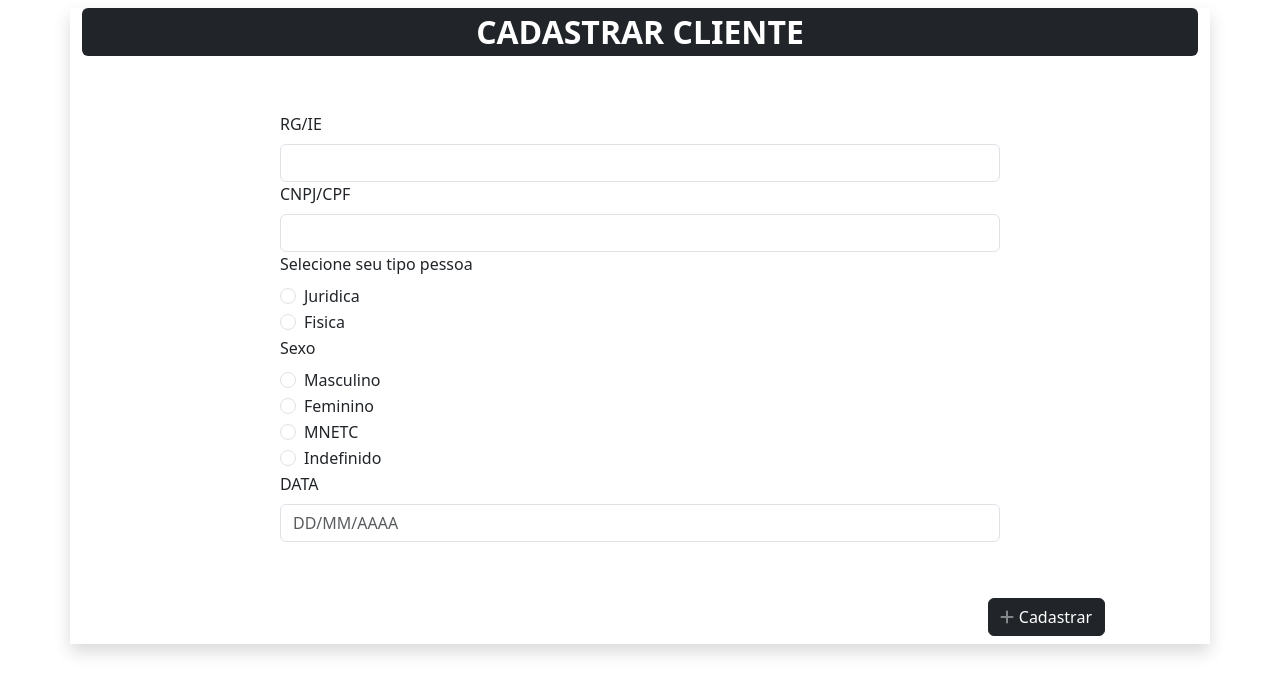
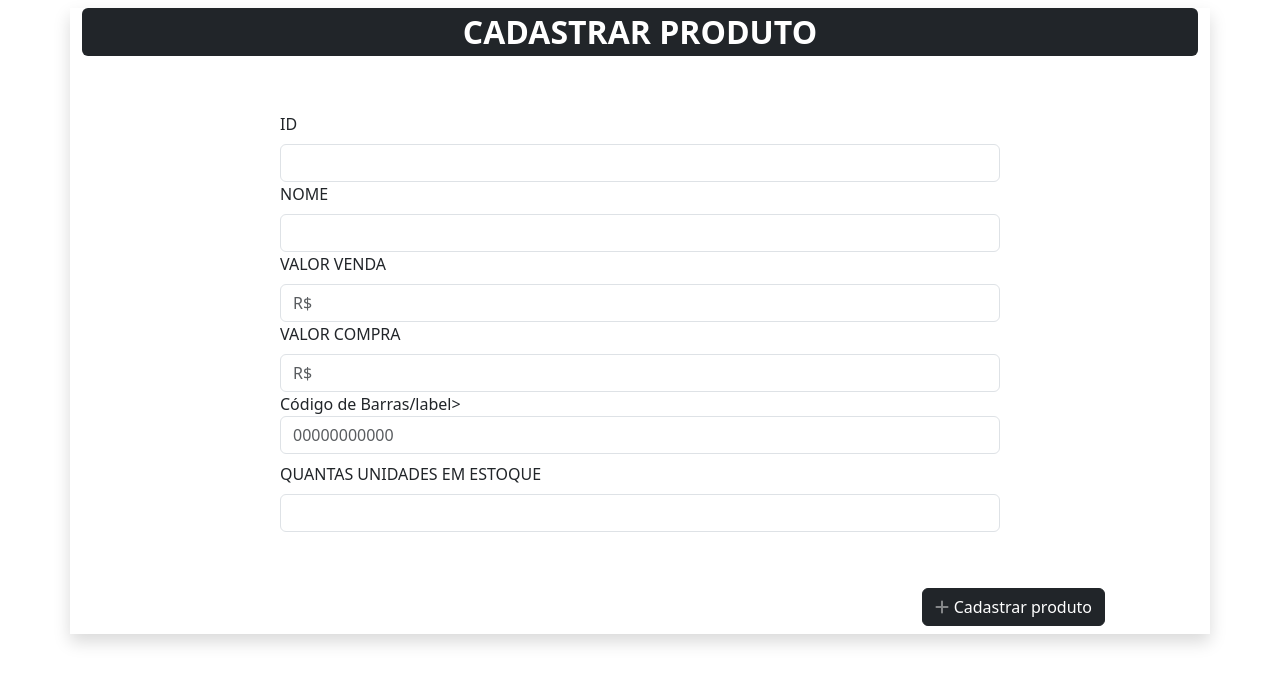
Before and after one commit to MatheusOscary/WEBPHP, a PHP site: page /produto/produto_inserir.php in a window 1280 px wide. Shown: the top 695 px of the page. Run offline with PHP 8.4, Linux system fonts and the light colour scheme; some libraries are stand-ins or nearby versions.

Commit message:
SacheteJAo Bootstrapproduto

```diff
--- a/view/produto/produto_inserir.php
+++ b/view/produto/produto_inserir.php
@@ -12,7 +12,7 @@
             margin-top: 5%;
         }
     </style>
-    <title>Cadastrar Cliente</title>
+    <title>Cadastrar produto</title>
 </head>
 <body>
     <div class="dsp-flex justify-content-center">
@@ -20,70 +20,43 @@
             <div class="container shadow pb-2">
             <div class="col-md-12 container dsp-flex justify-content-between position-relative progress-box bg-dark rounded mt-2">
                 <div class="col-md-12 title-person-2" align="center">
-                    CADASTRAR CLIENTE
+                    CADASTRAR PRODUTO
                 </div>
             </div>
-            <!-- RG-->
+            <!-- ID-->
             <div class="col-md-8 container dsp-flex flex-column justify-content-center">
-                <label for="User" class="form-label">RG/IE</label>
+                <label for="User" class="form-label">ID</label>
                 <input type="text" class="form-control" name="User" id="User">
             </div>
-            <!-- CNPJ -->
+            <!-- NOME -->
             <div class="col-md-8 container dsp-flex flex-column justify-content-center">
-                <label for="Pass" class="form-label">CNPJ/CPF</label>
+                <label for="Pass" class="form-label">NOME</label>
                 <input type="text" class="form-control" name="Pass" id="Pass">
             </div>
-            <!-- TIPO PESSOA -->
+            <!-- VALOR VENDA -->
             <div class="col-md-8 container dsp-flex flex-column justify-content-center">
-            <label for="Pass" class="form-label">Selecione seu tipo pessoa</label>
-            <div class="form-check">
-  <input class="form-check-input" type="radio" name="flexRadioDefault" id="flexRadioDefault1">
-  <label class="form-check-label" for="flexRadioDefault1">
-    Juridica
-  </label>
-</div>
-<div class="form-check">
-  <input class="form-check-input" type="radio" name="flexRadioDefault" id="flexRadioDefault2" >
-  <label class="form-check-label" for="flexRadioDefault2">
-   Fisica
-  </label>
-  </div>
-</div>
-<!-- SEXOOOOOOOOOOOOOOOOOOOO -->
-<div class="col-md-8 container dsp-flex flex-column justify-content-center">
-            <label for="Pass" class="form-label">Sexo </label>
-            <div class="form-check">
-  <input class="form-check-input" type="radio" name="flexRadioDefault" id="flexRadioDefault1">
-  <label class="form-check-label" for="flexRadioDefault1">
-    Masculino
-  </label>
-</div>
-<div class="form-check">
-  <input class="form-check-input" type="radio" name="flexRadioDefault" id="flexRadioDefault2" >
-  <label class="form-check-label" for="flexRadioDefault2">
-   Feminino
-  </label>
-  </div>
-  <div class="form-check">
-  <input class="form-check-input" type="radio" name="flexRadioDefault" id="flexRadioDefault1">
-  <label class="form-check-label" for="flexRadioDefault1">
-    MNETC
-  </label>
-</div>
-<div class="form-check">
-  <input class="form-check-input" type="radio" name="flexRadioDefault" id="flexRadioDefault1">
-  <label class="form-check-label" for="flexRadioDefault1">
-    Indefinido
-  </label>
-</div>
-</div>
-<!-- DATA -->
-<div class="col-md-8 container dsp-flex flex-column justify-content-center">
-                <label for="Pass" class="form-label">DATA</label>
-                <input type="text" class="form-control" name="Pass" id="Pass" placeholder="DD/MM/AAAA">
+                <label for="Pass" class="form-label">VALOR VENDA</label>
+                <input type="text" class="form-control" name="Pass" id="Pass" placeholder="R$">
             </div>
+               <!-- VALOR COMPRA -->
+               <div class="col-md-8 container dsp-flex flex-column justify-content-center">
+                <label for="Pass" class="form-label">VALOR COMPRA</label>
+                <input type="text" class="form-control" name="Pass" id="Pass" placeholder="R$">
+            </div>
+              <!-- CODIGO DE BARRA -->
+              <div class="col-md-8 container dsp-flex flex-column justify-content-center">
+                <label for="Pass" class="form-label">Código de Barras/label>
+                <input type="text" class="form-control" name="Pass" id="Pass" placeholder="00000000000">
+            </div>
+              <!-- ESTOQUE -->
+              <div class="col-md-8 container dsp-flex flex-column justify-content-center">
+                <label for="Pass" class="form-label">QUANTAS UNIDADES EM ESTOQUE</label>
+                <input type="text" class="form-control" name="Pass" id="Pass" >
+            </div>
+
+
             <div class="botoes dsp-flex justify-content-end col-md-11">
-                <a id="cadastrar" class="btn btn-large btn-dark" align="right"><i class="fa-sharp fa-solid fa-plus fa-fade"></i> Cadastrar</a>
+                <a id="cadastrar" class="btn btn-large btn-dark" align="right"><i class="fa-sharp fa-solid fa-plus fa-fade"></i> Cadastrar produto</a>
             </div>
 
             </div>
```
